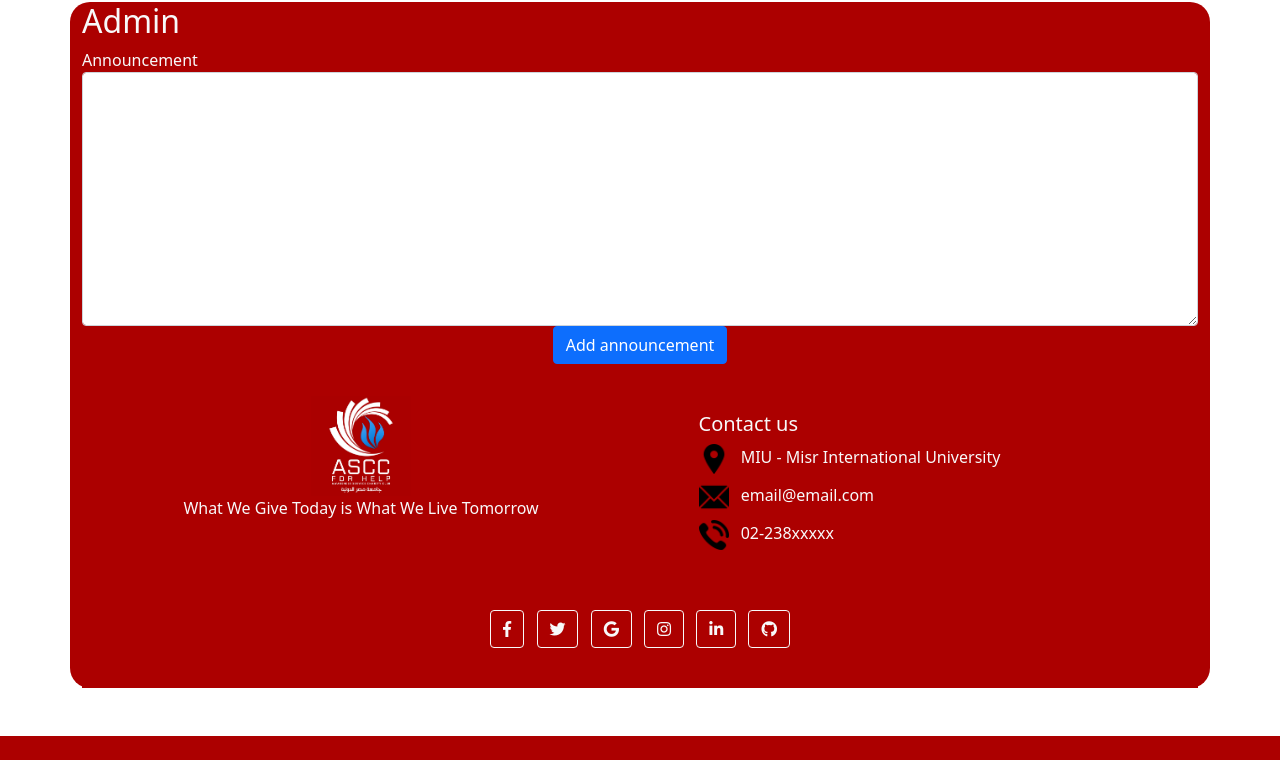
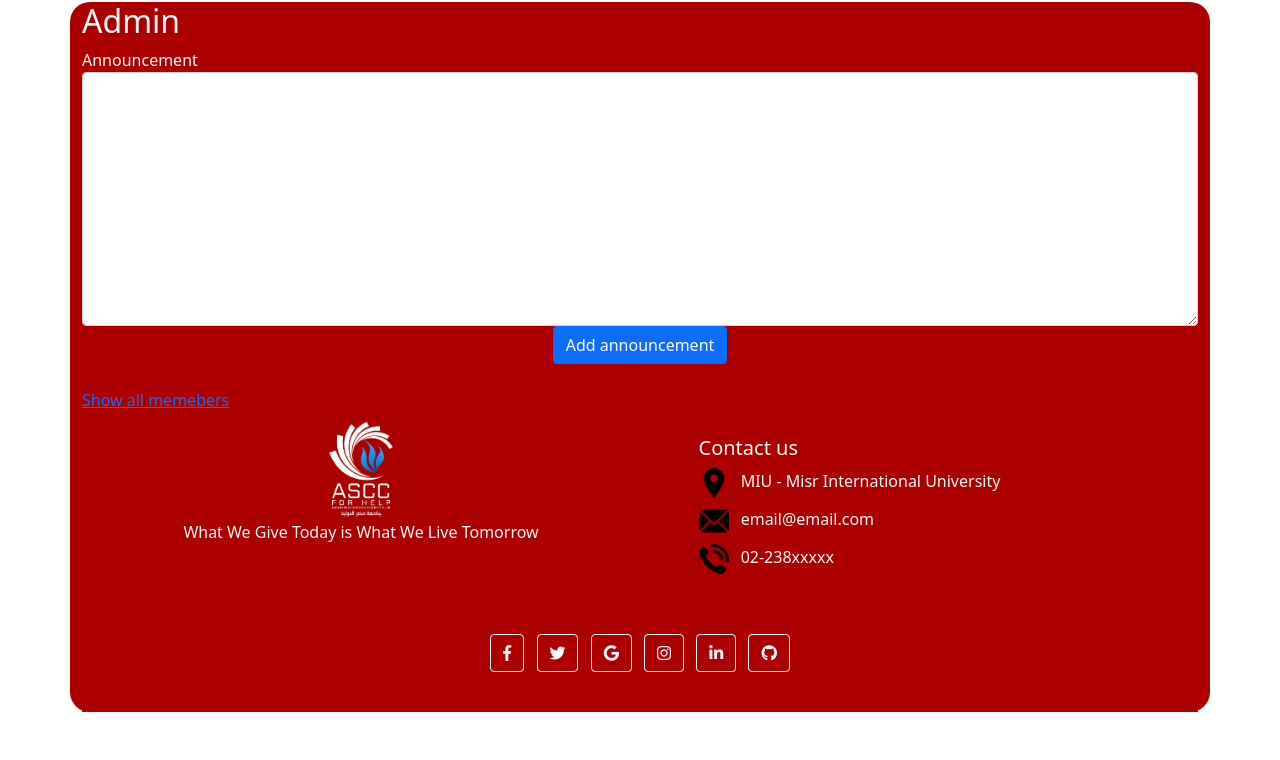
Before and after one commit to mourra950/Project-Agile-CSE233, a Django app: page /admin_view in a window 1280 px wide. Shown: the part 126-886 px from the top of the page. Before the commit the page ends 862 px from the top, so only its background shows below. Run offline with Django 4.2, Linux system fonts and the light colour scheme; some libraries are stand-ins or nearby versions.

Commit message:
link between admin page and list of all members
Co-Authored-By: Shaimaa-moh <93445956+Shaimaa-moh@users.noreply.github.com>
Co-Authored-By: aya ahmad gamal <71007442+Aya-gamal2211@users.noreply.github.com>
Co-Authored-By: Moataz Eldeeb <81932469+MoatazEldeeb@users.noreply.github.com>
Co-Authored-By: Omar Mohamed <64339763+mourra950@users.noreply.github.com>

```diff
--- a/Agile/Asec/Templates/Announcements/admin_page.html
+++ b/Agile/Asec/Templates/Announcements/admin_page.html
@@ -15,7 +15,9 @@
      <div class="text-center text-light">
         <input type="submit" class="btn btn-primary btn-block mb-4 " value="Add announcement">
      </div>
-
+     <div >
+      <a href="{% url 'list' %}">Show all memebers</a>
+     </div>
    </form>
 
 {% endblock %}
```
